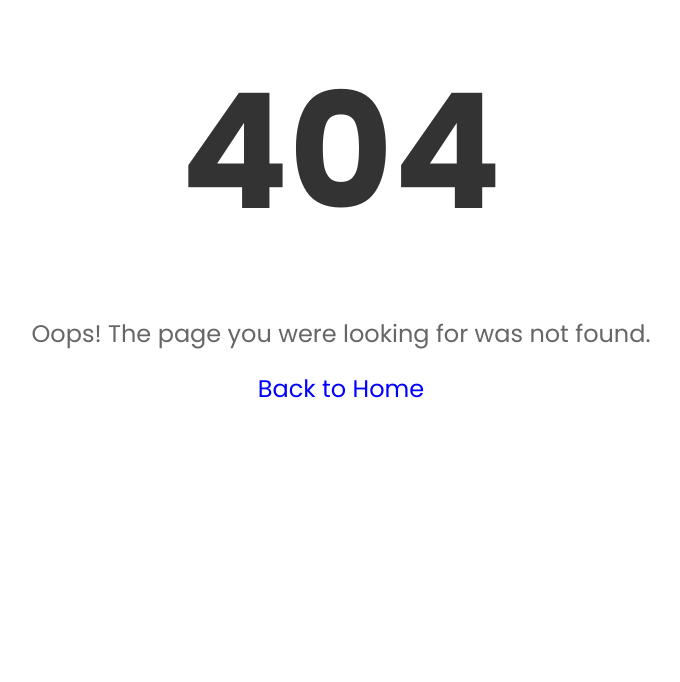
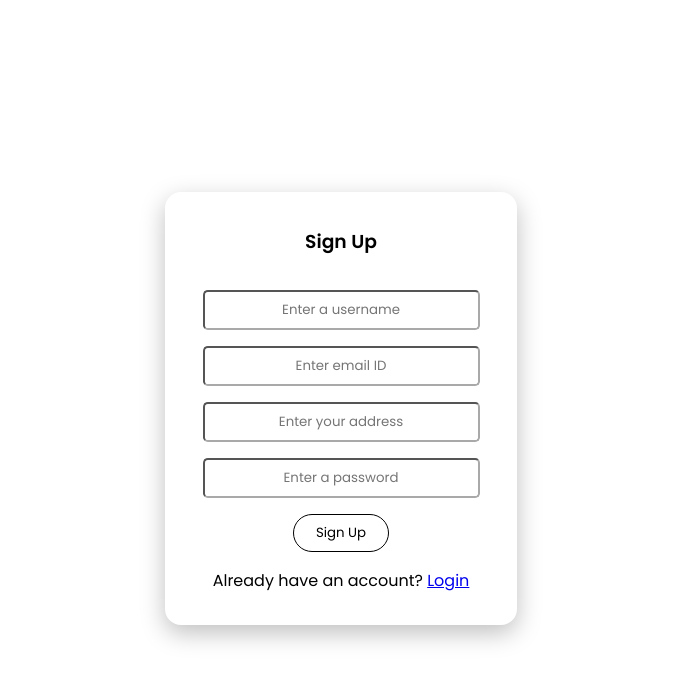
Before and after one commit to Bikdistinct/TRINIT-Lo-fi-Devs-DEV, a React (Create React App) app: page /register in a window 1280 px wide. Before the commit this address had no page. Shown: the top 682 px of the page, without its empty margins (299-979 px from the left). Built offline with nearby package versions, Linux system fonts and the light colour scheme.

Commit message:
login page

```diff
--- a/src/App.js
+++ b/src/App.js
@@ -2,13 +2,18 @@ import React, {useState} from 'react';
 import { BrowserRouter as Router, Routes, Route} from "react-router-dom";
 import Landing from './components/UI/Landing';
 import Error404 from './pages/Error404';
+import Login from "./pages/Login";
+import Signup from "./pages/Signup";
 const App = () => {
   return (
     <div>
       <Router>
         <Routes>
       <Route path="/" element={<Landing/>}/>
+      <Route path="/login" element={<Login/>}/>
+      <Route path="/register" element={<Signup/>}/>
       <Route path="*" element={<Error404/>}/>
+
       </Routes>
       </Router>
 
--- a/src/components/UI/Navbar.js
+++ b/src/components/UI/Navbar.js
@@ -1,4 +1,5 @@
 import React, { useState } from "react";
+import { Link } from "react-router-dom";
 import "./Navbar.css";
 
 const Navbar = () => {
@@ -11,9 +12,9 @@ const Navbar = () => {
           <a href="#">FarmStack</a>
         </div>
         <div className={`navbar-menu ${isOpen ? "is-active" : ""}`}>
-          <a href="#">Get Started</a>
-          <a href="#">About</a>
-          <a href="#">Login</a>
+          <Link to="/explore">Get Started</Link>
+          <Link to="/about">About</Link>
+          <Link to="/login">Login</Link>
         </div>
         <div className="navbar-burger" onClick={() => setOpen(!isOpen)}>
           <span />
--- a/src/pages/Login.css
+++ b/src/pages/Login.css
@@ -3,7 +3,7 @@
     font-family: 'Poppins', sans-serif;
     text-align: center;
 }
-.container{
+.container-lg{
     margin: 12rem auto auto auto;
     box-shadow: 0px 8px 24px rgba(0, 0, 0, 0.25);
     width: 20rem;
--- a/src/pages/Login.js
+++ b/src/pages/Login.js
@@ -4,7 +4,7 @@ import './Login.css'
 function login() {
   return (
     <div>
-      <div class="container">
+      <div class="container-lg">
         <h3>Login</h3>
         <form action="/login" method="POST">
             <p><input type="text" name="username" placeholder="Enter username" /></p>
--- a/src/pages/Signup.css
+++ b/src/pages/Signup.css
@@ -3,7 +3,7 @@
     font-family: 'Poppins', sans-serif;
     text-align: center;
 }
-.container{
+.container-sg{
     margin: 12rem auto auto auto;
     box-shadow: 0px 8px 24px rgba(0, 0, 0, 0.25);
     width: 20rem;
--- a/src/pages/Signup.js
+++ b/src/pages/Signup.js
@@ -5,7 +5,7 @@ import './Signup.css'
 function Signup() {
   return (
     <div>
-        <div class="container">
+        <div class="container-sg">
             <h3>Sign Up</h3>
             <form action="/register" method="POST">
                 <p><input type="text" name="username" placeholder="Enter a username" /></p>
```
Also changed, not shown: src/index.css (line endings or trailing spaces).
